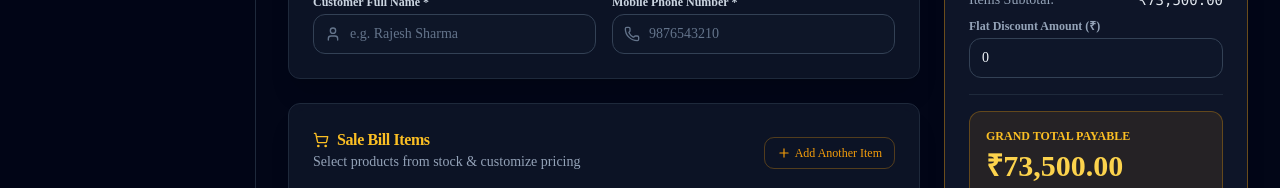
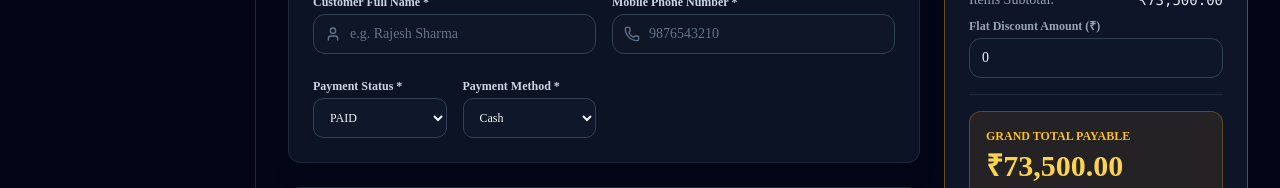
Before and after one commit to riddheshsoni2008/shopmanagement, a Next.js app: page /sales/new in a window 1280 px wide. Shown: the part 318-506 px from the top of the page. Built offline with nearby package versions, Linux system fonts and the light colour scheme; no server answers; the database is empty; sample sign-in values are in the browser's storage.

Commit message:
feat: add manual payment status/method selection, update invoice modal badges, and fix PDF font/currency alignment

```diff
--- a/src/actions/sales.ts
+++ b/src/actions/sales.ts
@@ -33,7 +33,7 @@ export async function createSale(input: SaleInput): Promise<ActionResult<string>
       };
     }
 
-    const { customerName, customerPhone, discount, items } = validated.data;
+    const { customerName, customerPhone, discount, paymentStatus, paymentMethod, items } = validated.data;
 
     await connectDB();
 
@@ -99,6 +99,8 @@ export async function createSale(input: SaleInput): Promise<ActionResult<string>
               customerPhone,
               discount,
               totalAmount,
+              paymentStatus: paymentStatus || "PAID",
+              paymentMethod: paymentMethod || "Cash",
               soldBy: new mongoose.Types.ObjectId(userId),
             },
           ],
@@ -130,6 +132,8 @@ export async function createSale(input: SaleInput): Promise<ActionResult<string>
             customerPhone,
             discount,
             totalAmount,
+            paymentStatus: paymentStatus || "PAID",
+            paymentMethod: paymentMethod || "Cash",
             soldBy: new mongoose.Types.ObjectId(userId),
           });
 
@@ -215,6 +219,8 @@ export async function getSales(
       customerPhone: s.customerPhone,
       discount: s.discount,
       totalAmount: s.totalAmount,
+      paymentStatus: s.paymentStatus || "PAID",
+      paymentMethod: s.paymentMethod || "Cash",
       itemsCount: s.items?.length || 0,
       items: s.items.map((i: any) => ({
         product: i.product?.toString() || "",
@@ -264,6 +270,8 @@ export async function getSaleById(id: string): Promise<ActionResult<any>> {
       customerPhone: sale.customerPhone,
       discount: sale.discount,
       totalAmount: sale.totalAmount,
+      paymentStatus: (sale as any).paymentStatus || "PAID",
+      paymentMethod: (sale as any).paymentMethod || "Cash",
       items: sale.items.map((i: any) => ({
         product: i.product?.toString() || "",
         name: i.name,
--- a/src/components/sales/billing-form.tsx
+++ b/src/components/sales/billing-form.tsx
@@ -116,8 +116,6 @@ export function BillingForm({ products, rates }: BillingFormProps) {
     setValue(`items.${index}.makingCharge`, making);
     setValue(`items.${index}.lineTotal`, lineTotal);
   };
-
-  // Re-calculate line item total whenever qty, weight, rate, or making charges change
   const updateLineTotal = (index: number) => {
     const item = watchItems[index];
     if (!item) return;
@@ -225,6 +223,39 @@ export function BillingForm({ products, rates }: BillingFormProps) {
                       {errors.customerPhone.message}
                     </p>
                   )}
+                </div>
+
+                <div className="grid grid-cols-2 gap-4 pt-2">
+                  <div>
+                    <label className="block text-xs font-semibold text-slate-300">
+                      Payment Status *
+                    </label>
+                    <select
+                      className="mt-1 flex h-10 w-full rounded-md border border-slate-700 bg-slate-900 px-3 py-2 text-xs text-slate-100 focus:outline-none focus:ring-2 focus:ring-amber-500"
+                      {...register("paymentStatus")}
+                      disabled={isSubmitting}
+                    >
+                      <option value="PAID">PAID</option>
+                      <option value="PENDING">PENDING</option>
+                      <option value="PARTIAL">PARTIAL</option>
+                    </select>
+                  </div>
+
+                  <div>
+                    <label className="block text-xs font-semibold text-slate-300">
+                      Payment Method *
+                    </label>
+                    <select
+                      className="mt-1 flex h-10 w-full rounded-md border border-slate-700 bg-slate-900 px-3 py-2 text-xs text-slate-100 focus:outline-none focus:ring-2 focus:ring-amber-500"
+                      {...register("paymentMethod")}
+                      disabled={isSubmitting}
+                    >
+                      <option value="Cash">Cash</option>
+                      <option value="UPI / GPay">UPI / GPay</option>
+                      <option value="Card">Card</option>
+                      <option value="Bank Transfer">Bank Transfer</option>
+                    </select>
+                  </div>
                 </div>
               </CardContent>
             </Card>
--- a/src/components/sales/invoice-modal.tsx
+++ b/src/components/sales/invoice-modal.tsx
@@ -24,6 +24,8 @@ interface InvoiceModalProps {
     }>;
     discount: number;
     totalAmount: number;
+    paymentStatus?: string;
+    paymentMethod?: string;
     soldBy?: { name: string };
     createdAt: string;
   } | null;
@@ -40,6 +42,8 @@ export function InvoiceModal({ isOpen, onClose, sale, shopName = "Aura Luxury Je
     customerPhone: sale.customerPhone,
     createdAt: sale.createdAt,
     soldBy: sale.soldBy?.name || "Staff",
+    paymentStatus: sale.paymentStatus || "PAID",
+    paymentMethod: sale.paymentMethod || "Cash",
     items: sale.items,
     discount: sale.discount,
     totalAmount: sale.totalAmount,
@@ -55,6 +59,9 @@ export function InvoiceModal({ isOpen, onClose, sale, shopName = "Aura Luxury Je
 
   let subtotal = 0;
   sale.items.forEach((item) => (subtotal += item.lineTotal));
+
+  const pStatus = sale.paymentStatus || "PAID";
+  const pMethod = sale.paymentMethod || "Cash";
 
   return (
     <Dialog
@@ -75,9 +82,21 @@ export function InvoiceModal({ isOpen, onClose, sale, shopName = "Aura Luxury Je
               <p className="text-xs text-slate-400 mt-0.5">Premium Fine Jewelry & Tax Invoice</p>
             </div>
             <div className="text-right">
-              <span className="inline-flex items-center gap-1 rounded-full bg-emerald-500/10 px-2.5 py-0.5 text-xs font-semibold text-emerald-400 border border-emerald-500/30">
-                <CheckCircle className="h-3.5 w-3.5" /> PAID RECEIPT
-              </span>
+              {pStatus === "PAID" && (
+                <span className="inline-flex items-center gap-1 rounded-full bg-emerald-500/10 px-2.5 py-0.5 text-xs font-semibold text-emerald-400 border border-emerald-500/30">
+                  <CheckCircle className="h-3.5 w-3.5" /> PAID RECEIPT
+                </span>
+              )}
+              {pStatus === "PENDING" && (
+                <span className="inline-flex items-center gap-1 rounded-full bg-amber-500/10 px-2.5 py-0.5 text-xs font-semibold text-amber-400 border border-amber-500/30">
+                  PENDING PAYMENT
+                </span>
+              )}
+              {pStatus === "PARTIAL" && (
+                <span className="inline-flex items-center gap-1 rounded-full bg-orange-500/10 px-2.5 py-0.5 text-xs font-semibold text-orange-400 border border-orange-500/30">
+                  PARTIAL PAYMENT
+                </span>
+              )}
               <p className="text-xs font-mono font-bold text-slate-300 mt-2">
                 INV #{sale._id.slice(-8).toUpperCase()}
               </p>
@@ -99,7 +118,7 @@ export function InvoiceModal({ isOpen, onClose, sale, shopName = "Aura Luxury Je
                 Issued By Staff
               </span>
               <p className="text-sm font-bold text-slate-100">{sale.soldBy?.name || "Store Cashier"}</p>
-              <p className="text-slate-300 mt-0.5">Status: Settlement Completed</p>
+              <p className="text-slate-300 mt-0.5">Mode: {pMethod} • Status: {pStatus}</p>
             </div>
           </div>
 
--- a/src/components/sales/sales-table.tsx
+++ b/src/components/sales/sales-table.tsx
@@ -158,6 +158,7 @@ export function SalesTable({ initialData, shopName }: SalesTableProps) {
               <TableHead>Phone</TableHead>
               <TableHead>Items</TableHead>
               <TableHead>Total Amount</TableHead>
+              <TableHead>Status</TableHead>
               <TableHead>Date & Time</TableHead>
               <TableHead>Billed By</TableHead>
               <TableHead className="text-right">Invoice</TableHead>
@@ -185,6 +186,16 @@ export function SalesTable({ initialData, shopName }: SalesTableProps) {
 
                 <TableCell className="font-bold text-amber-400">
                   {formatCurrency(sale.totalAmount)}
+                </TableCell>
+
+                <TableCell>
+                  {sale.paymentStatus === "PENDING" ? (
+                    <Badge className="bg-amber-500/20 text-amber-400 border border-amber-500/30">PENDING</Badge>
+                  ) : sale.paymentStatus === "PARTIAL" ? (
+                    <Badge className="bg-orange-500/20 text-orange-400 border border-orange-500/30">PARTIAL</Badge>
+                  ) : (
+                    <Badge className="bg-emerald-500/20 text-emerald-400 border border-emerald-500/30">PAID</Badge>
+                  )}
                 </TableCell>
 
                 <TableCell className="text-xs text-slate-400" suppressHydrationWarning>
--- a/src/lib/validators/sale.ts
+++ b/src/lib/validators/sale.ts
@@ -16,6 +16,8 @@ export const saleSchema = z.object({
     .string()
     .min(10, "Customer phone number must be at least 10 digits"),
   discount: z.coerce.number().min(0, "Discount cannot be negative").default(0),
+  paymentStatus: z.enum(["PAID", "PENDING", "PARTIAL"]).default("PAID"),
+  paymentMethod: z.enum(["Cash", "UPI / GPay", "Card", "Bank Transfer"]).default("Cash"),
   items: z
     .array(saleItemSchema)
     .min(1, "At least one item is required in the sale bill"),
--- a/src/models/Sale.ts
+++ b/src/models/Sale.ts
@@ -17,6 +17,8 @@ export interface ISale extends Document {
   customerPhone: string;
   discount: number;
   totalAmount: number;
+  paymentStatus: "PAID" | "PENDING" | "PARTIAL";
+  paymentMethod: "Cash" | "UPI / GPay" | "Card" | "Bank Transfer";
   soldBy: mongoose.Types.ObjectId;
   createdAt: Date;
 }
@@ -38,6 +40,16 @@ const SaleSchema = new Schema<ISale>(
     customerPhone: { type: String, required: true, trim: true },
     discount: { type: Number, required: true, default: 0, min: 0 },
     totalAmount: { type: Number, required: true, min: 0 },
+    paymentStatus: {
+      type: String,
+      enum: ["PAID", "PENDING", "PARTIAL"],
+      default: "PAID",
+    },
+    paymentMethod: {
+      type: String,
+      enum: ["Cash", "UPI / GPay", "Card", "Bank Transfer"],
+      default: "Cash",
+    },
     soldBy: { type: Schema.Types.ObjectId, ref: "User", required: true },
   },
   {
```
Also changed, not shown: src/lib/pdf-generator.ts (+36 -27 lines).
